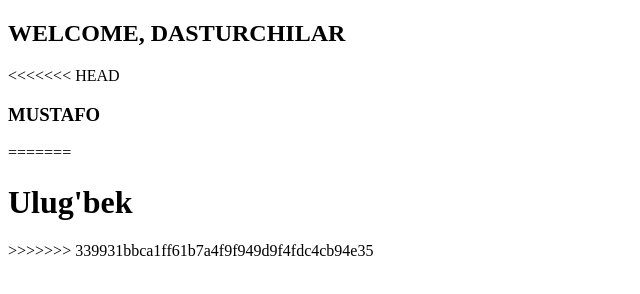
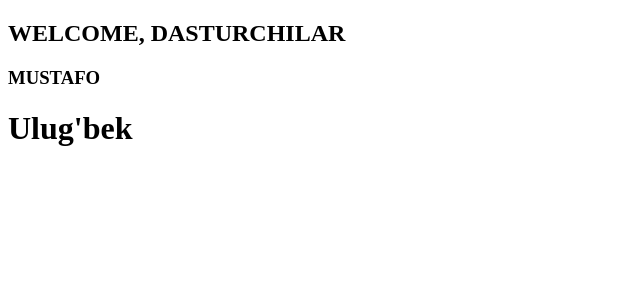
Before and after one commit to mukhtarovdev/testrepo, a plain HTML site: page index.html in a window 1280 px wide. Shown: the whole page, without its empty margins (0-640 px from the left). Drawn offline with Linux system fonts and the light colour scheme.

Commit message:
Update index.html

```diff
--- a/index.html
+++ b/index.html
@@ -8,10 +8,7 @@
 </head>
 <body>
     <h2>WELCOME, DASTURCHILAR</h2>
-<<<<<<< HEAD
     <h3>MUSTAFO</h3>
-=======
     <h1>Ulug'bek</h1>
->>>>>>> 339931bbca1ff61b7a4f9f949d9f4fdc4cb94e35
 </body>
 </html>
```
